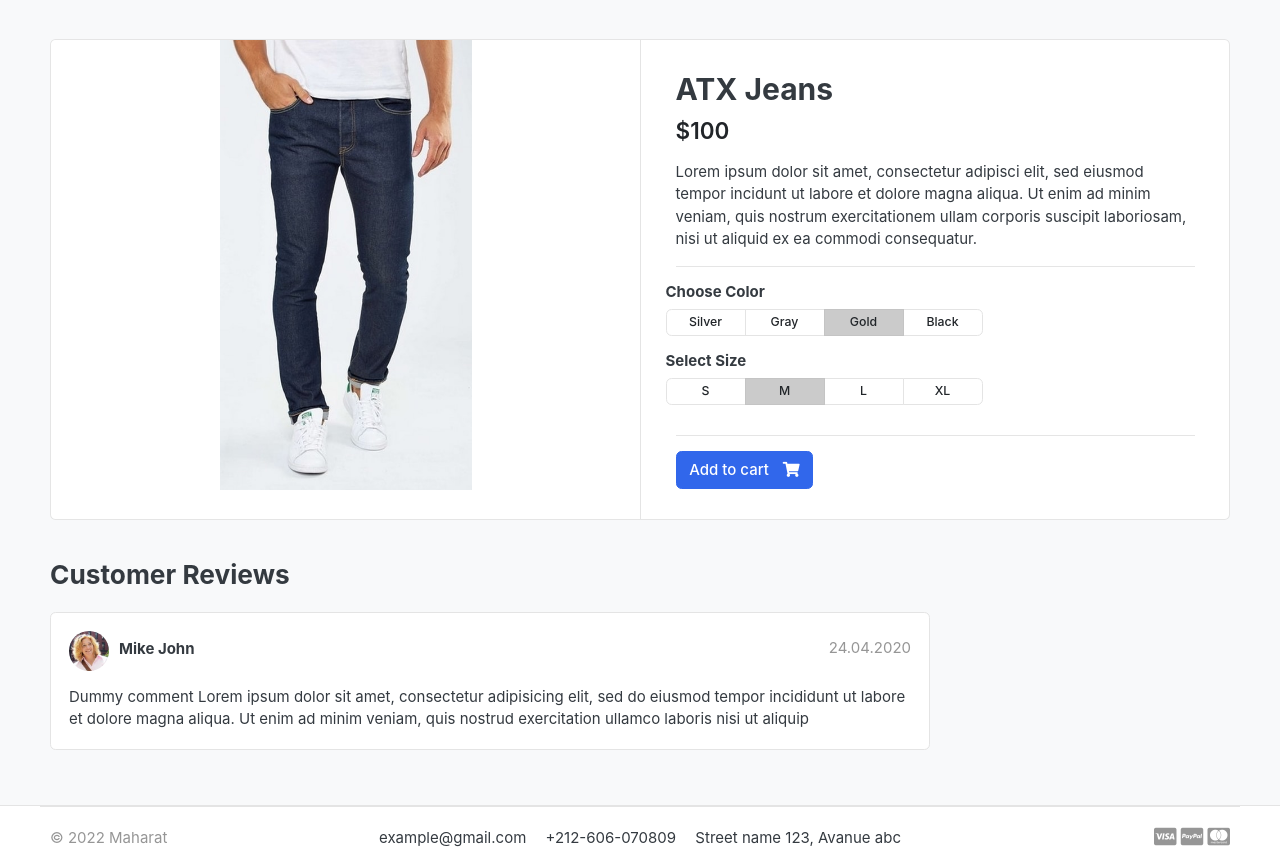
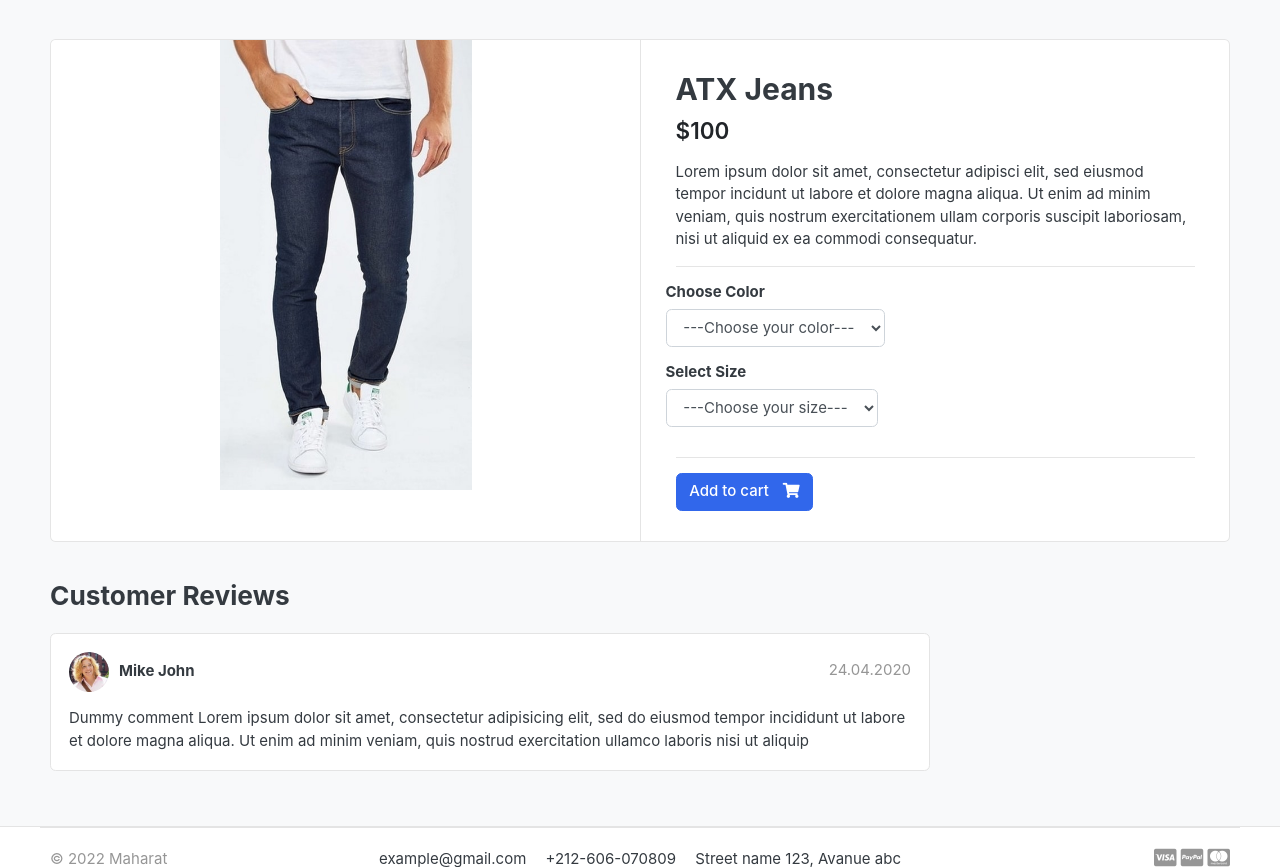
Before and after one commit to hamzastahi/ecommerce-django, a Django app: page /store/jeans/atx-jeans in a window 1280 px wide. Shown: the part 119-986 px from the top of the page. Run offline with Django 3.2, Linux system fonts and the light colour scheme; data comes from the database, SQL or seed files in the repository; both versions use the stored data as it was after the commit; some libraries are stand-ins or nearby versions; some web fonts are replaced.

Commit message:
add variations management

```diff
--- a/carts/models.py
+++ b/carts/models.py
@@ -1,6 +1,6 @@
 from django.db import models
 
-from store.models import Product
+from store.models import Product, Variation
 
 # Create your models here.
 class Cart(models.Model):
@@ -15,6 +15,7 @@ class CartItem(models.Model):
   product = models.ForeignKey(Product, on_delete=models.CASCADE)
   cart = models.ForeignKey(Cart, on_delete=models.CASCADE)
   quantity = models.IntegerField()
+  variation = models.ManyToManyField(Variation, blank=True)
 
   def __str__(self):
     return self.product.product_name
--- a/carts/views.py
+++ b/carts/views.py
@@ -5,7 +5,7 @@ from django.http import HttpResponse
 
 
 # Create your views here.
-from store.models import Product
+from store.models import Product, Variation
 
 
 def get_session_key(request):
@@ -38,6 +38,15 @@ def cart(request):
   return render(request, 'store/cart.html', context)
 
 def add_to_cart(request, product_id):
+  if request.method == 'POST':
+    for item in request.POST:
+      if item != 'csrfmiddlewaretoken':
+        key = item
+        value = request.POST[item]
+
+        variation = Variation.objects.get(variation_category=key, variation_value=value)
+
+        print(variation.variation_category + ' : ' + variation.variation_value)
   product = Product.objects.get(id=product_id)
   try:
     cart = Cart.objects.get(cart_id=get_session_key(request))
--- a/store/models.py
+++ b/store/models.py
@@ -17,3 +17,18 @@ class Product(models.Model):
 
     def __str__(self):
         return self.product_name
+
+choices = (
+    ('color', 'color'),
+    ('size', 'size')
+)
+
+class Variation(models.Model):
+    product = models.ForeignKey(Product, on_delete=models.CASCADE)
+    variation_category = models.CharField(max_length=100, blank=True, choices=choices)
+    variation_value = models.CharField(max_length=100, blank=True)
+    is_active = models.BooleanField(default=True)
+    created_date = models.DateTimeField(auto_now_add=True)
+
+    def __str__(self):
+        return self.variation_category
--- a/store/views.py
+++ b/store/views.py
@@ -16,7 +16,11 @@ def store(request, catslug=None):
 
 def product_details(request, catslug=None, product_slug=None):
     product = Product.objects.get(category__slug=catslug, slug=product_slug)
+    variations_color = product.variation_set.filter(variation_category="color")
+    variations_size = product.variation_set.filter(variation_category="size")
     context= {
-        'single_product': product
+        'single_product': product,
+        'variations_color': variations_color,
+        'variations_size' : variations_size
     }
     return render(request, 'store/product-details.html', context)
--- a/templates/store/product-details.html
+++ b/templates/store/product-details.html
@@ -18,6 +18,8 @@
 					</article> <!-- gallery-wrap .end// -->
 				</aside>
 				<main class="col-md-6 border-left">
+					<form method="POST" action="{% url 'add_to_cart' single_product.id %}">
+						{% csrf_token %}
 						<article class="content-body">
 
 							<h2 class="title">{{single_product.product_name}}</h2>
@@ -34,18 +36,12 @@
 								<div class="item-option-select">
 									<h6>Choose Color</h6>
 									<div class="btn-group btn-group-sm btn-group-toggle" data-toggle="buttons">
-			  <label class="btn btn-light">
-			    <input type="radio" name="radio_color"> Silver
-			  </label>
-			  <label class="btn btn-light">
-			    <input type="radio" name="radio_color" > Gray
-			  </label>
-			  <label class="btn btn-light active">
-			    <input type="radio" name="radio_color checked"> Gold
-			  </label>
-			  <label class="btn btn-light">
-			    <input type="radio" name="radio_color"> Black
-			  </label>
+										<select name="color" class="form-control">
+											<option value="" disabled selected>---Choose your color---</option>
+											{% for variation in variations_color %}
+											<option value="{{variation.variation_value}}">{{variation.variation_value | capfirst}}</option>
+											{% endfor %}
+										</select>
 									</div>
 								</div>
 							</div> <!-- row.// -->
@@ -53,28 +49,26 @@
 								<div class="item-option-select">
 									<h6>Select Size</h6>
 									<div class="btn-group btn-group-sm btn-group-toggle" data-toggle="buttons">
-			  <label class="btn btn-light">
-			    <input type="radio" name="radio_color"> S
-			  </label>
-			  <label class="btn btn-light active">
-			    <input type="radio" name="radio_color" checked> M
-			  </label>
-			  <label class="btn btn-light">
-			    <input type="radio" name="radio_color"> L
-			  </label>
-			  <label class="btn btn-light">
-			    <input type="radio" name="radio_color"> XL
-			  </label>
+										<div class="btn-group btn-group-sm btn-group-toggle" data-toggle="buttons">
+											<select name="size" class="form-control">
+												<option value="" disabled selected>---Choose your size---</option>
+												{% for variation in variations_size%}
+												<option value="{{variation.variation_value}}">{{variation.variation_value | upper}}</option>
+												{% endfor %}
+											</select>
+										</div>
 									</div>
 								</div>
 							</div> <!-- row.// -->
 							<hr>
 							{% if single_product.stock > 0%}
-	<a href="{% url 'add_to_cart' single_product.id %}" class="btn  btn-primary"> <span class="text">Add to cart</span> <i class="fas fa-shopping-cart"></i>  </a>
+							<button type="submit" class="btn  btn-primary"> <span class="text">Add to
+									cart</span> <i class="fas fa-shopping-cart"></i> </button>
 							{% else %}
 							<h5 class="text-danger">Out of stock</h5>
 							{% endif %}
 						</article> <!-- product-info-aside .// -->
+				</form>
 				</main> <!-- col.// -->
 			</div> <!-- row.// -->
 		</div> <!-- card.// -->
```
Also changed, not shown: store/admin.py (+7 -1 lines), carts/migrations/0002_cartitem_variation.py (added), db.sqlite3, store/migrations/0004_variation.py (added), store/migrations/0005_remove_variation_is_active.py (added), store/migrations/0006_variation_is_active.py (added). Lines whose indentation alone changed are shown as unchanged.
